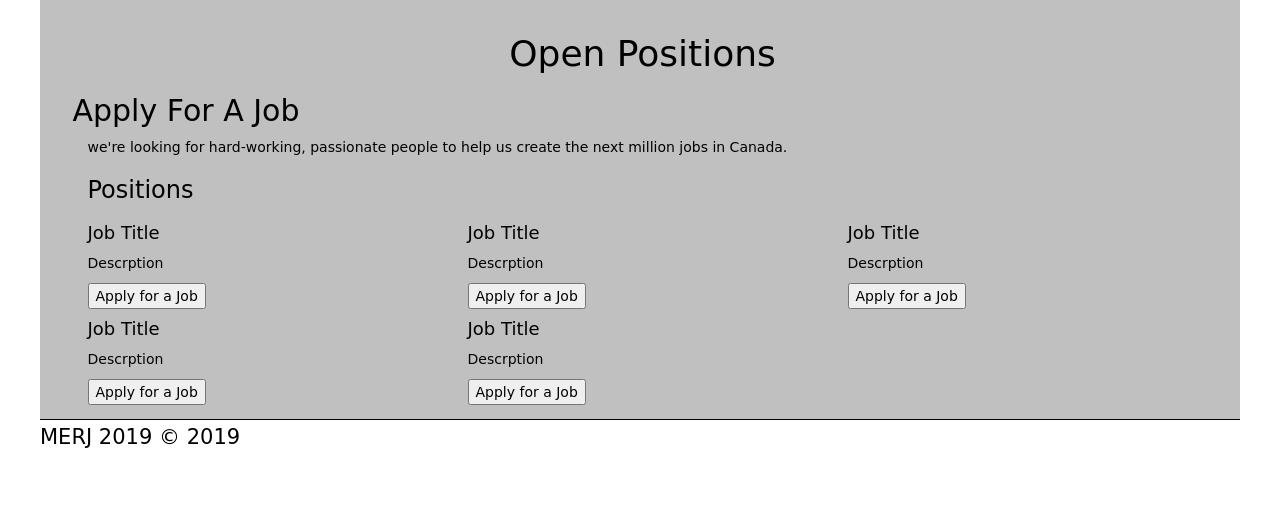
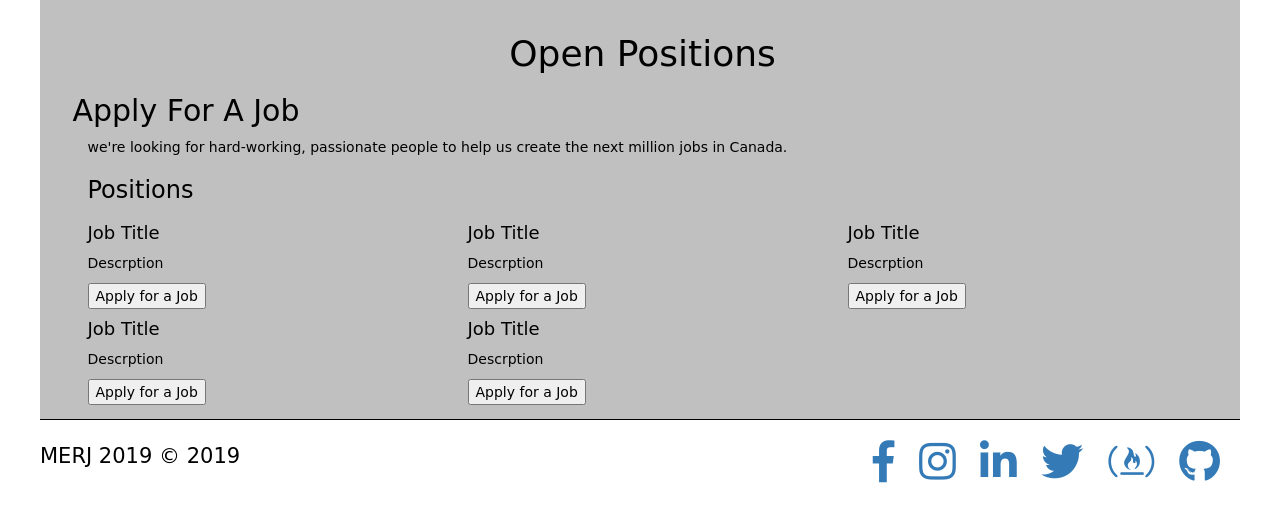
Before and after one commit to margi24patel/Service-U-Need-PHP-Project, a PHP site: page /career_main_page.php in a window 1280 px wide. Shown: the part 225-747 px from the top of the page. Run offline with PHP 8.4, Linux system fonts and the light colour scheme; some web fonts are replaced.

Commit message:
added link to career_main_page.php page

```diff
--- a/career_main_page.php
+++ b/career_main_page.php
@@ -1,11 +1,13 @@
 <!--Career Page Client Side (list of jobs) -->
 <?php
-
-echo "<link rel='stylesheet' href='https://maxcdn.bootstrapcdn.com/bootstrap/3.4.0/css/bootstrap.min.css'>";
 
 echo "<script src='https://ajax.googleapis.com/ajax/libs/jquery/3.3.1/jquery.min.js'></script>
         <script src='https://maxcdn.bootstrapcdn.com/bootstrap/3.4.0/js/bootstrap.min.js'></script>";
 
+echo "<link rel='stylesheet' href='https://maxcdn.bootstrapcdn.com/bootstrap/3.4.0/css/bootstrap.min.css'>";
+
+echo "<!-- Font Awesome -->
+          <link rel='stylesheet' href='https://use.fontawesome.com/releases/v5.7.0/css/all.css'>";
     //Margi - Custom files
 echo "<link rel='stylesheet' href='styles/career_main_page.css'>";
 
```
